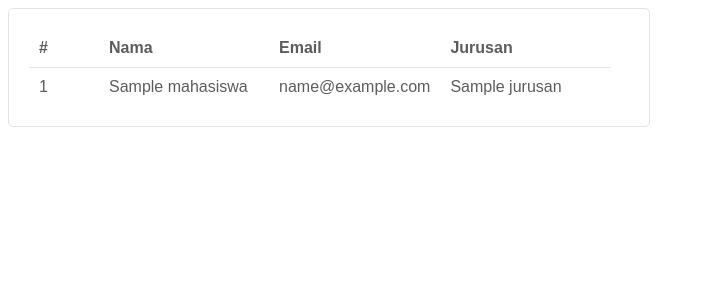
After one commit to SultanKs4/webjut, a CodeIgniter app: the page made by application/views/mahasiswa/laporan.php in a window 1280 px wide. The commit adds this page. Shown: the top 300 px of the page, without its empty margins (0-705 px from the left). Run offline with CodeIgniter, Linux system fonts and the light colour scheme; tables that the repository leaves empty or names only in its code hold one stand-in row (values such as "Sample post"); the template is opened without the code that fills it: most values are stand-ins (such as "Sample title", 1, 10 or a date in 2020).

Commit message:
Jobsheet 6 Done

```diff
--- /dev/null
+++ b/application/composer.json
@@ -0,0 +1,5 @@
+{
+    "require": {
+        "dompdf/dompdf": "^0.8.5"
+    }
+}
--- a/application/config/config.php
+++ b/application/config/config.php
@@ -136,7 +136,9 @@ $config['subclass_prefix'] = 'MY_';
 | Note: This will NOT disable or override the CodeIgniter-specific
 |	autoloading (application/config/autoload.php)
 */
-$config['composer_autoload'] = FALSE;
+
+// Jobsheet 6 Praktikum Bagian 2 langkah 2
+$config['composer_autoload'] = TRUE;
 
 /*
 |--------------------------------------------------------------------------
--- /dev/null
+++ b/application/views/mahasiswa/laporan.php
@@ -0,0 +1,76 @@
+<!--  Jobsheet 6 Praktikum Bagian 2 langkah 6 -->
+<!DOCTYPE html>
+<html>
+
+<head>
+    <title>Report Table</title>
+    <style type="text/css">
+    #outtable {
+        padding: 20px;
+        border: 1px solid #e3e3e3;
+        width: 600px;
+        border-radius: 5px;
+    }
+
+    .short {
+        width: 50px;
+    }
+
+    .normal {
+        width: 150px;
+    }
+
+    table {
+        border-collapse: collapse;
+        font-family: arial;
+        color: #5E5B5C;
+    }
+
+    thead th {
+        text-align: left;
+        padding: 10px;
+    }
+
+    tbody td {
+        border-top: 1px solid #e3e3e3;
+        padding: 10px;
+    }
+
+    tbody tr:nth-child(even) {
+        background: #F6F5FA;
+    }
+
+    tbody tr:hover {
+        background: #EAE9F5;
+    }
+    </style>
+</head>
+
+<body>
+    <div id="outtable">
+        <table>
+            <thead>
+                <tr>
+                    <th class="short">#</th>
+                    <th class="normal">Nama</th>
+                    <th class="normal">Email</th>
+                    <th class="normal">Jurusan</th>
+                </tr>
+            </thead>
+            <tbody>
+                <?php $no = 1; ?>
+                <?php foreach ($mahasiswa as $user) : ?>
+                <tr>
+                    <td><?php echo $no; ?></td>
+                    <td><?php echo $user->nama; ?></td>
+                    <td><?php echo $user->email; ?></td>
+                    <td><?php echo $user->jurusan; ?></td>
+                </tr>
+                <?php $no++; ?>
+                <?php endforeach; ?>
+            </tbody>
+        </table>
+    </div>
+</body>
+
+</html>
```
Also changed, not shown: application/controllers/User.php (+19 -1 lines), application/libraries/Pdf.php (added, +63 -0 lines), application/models/Cetak_model.php (added, +16 -0 lines), application/models/Mahasiswa_model.php (+7 -0 lines), application/views/mahasiswa/user.php (+35 -3 lines), application/views/template/footer_datatables_user.php (added, +19 -0 lines), application/views/template/header_datatables_user.php (added, +78 -0 lines).
